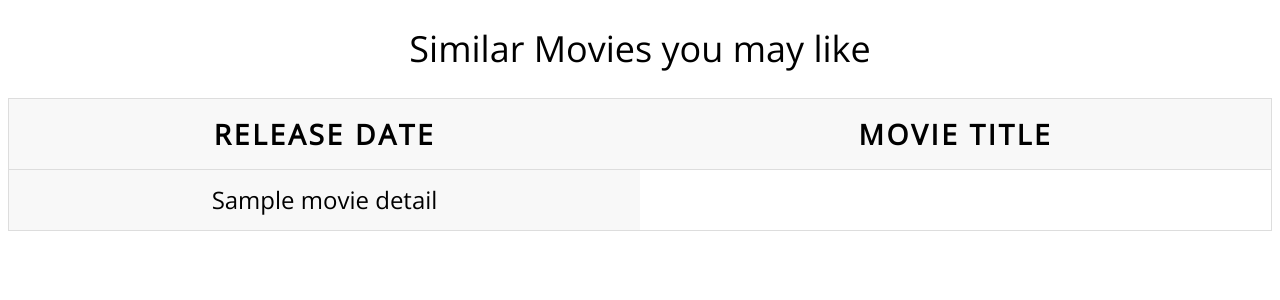
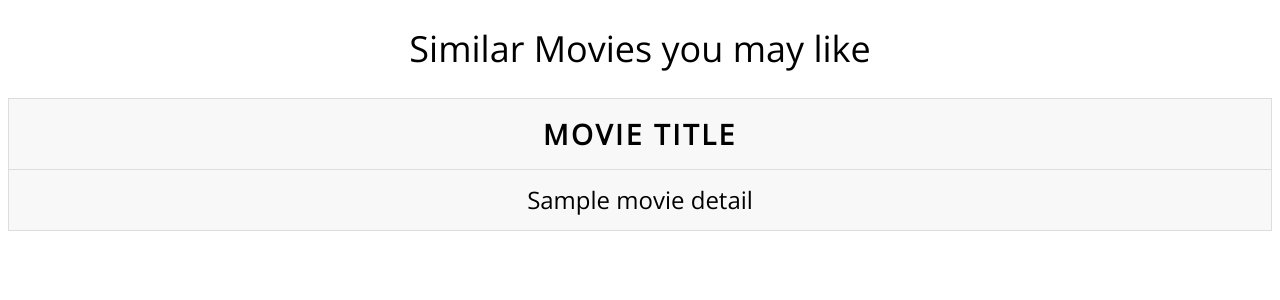
Before and after one commit to Manjong63/movie-recommendation-system, a Django app: template recommender/templates/recommender/result.html in a window 1280 px wide. Shown: the top 300 px of the page. Run offline with Django 4.2, Linux system fonts and the light colour scheme; the template is opened without the code that fills it: most values are stand-ins (such as "Sample title", 1, 10 or a date in 2020); parts of the project's set-up code (start-up, migrations or seed data) failed here and were passed over.

Commit message:
final changes working for model 1

```diff
--- a/recommender/templates/recommender/result.html
+++ b/recommender/templates/recommender/result.html
@@ -13,12 +13,11 @@
     <caption>Similar Movies you may like</caption>
     <thead>
       <tr>
-        <th scope="col">Release Date</th>
         <th scope="col">Movie Title</th>
       </tr>
     </thead>
     <tbody>
-      {% for each_movie_name, release_date in movie_details %}
+      {% for each_movie_name in movie_details %}
           <tr>
               <td>{{ each_movie_name }}</td>
           </tr>
--- a/recommender/views.py
+++ b/recommender/views.py
@@ -45,7 +45,7 @@
                 df = pa.parquet.read_table('static/model_03.parquet').to_pandas()
                 print("loaded model 3")
 
-            final_recommendations.append(get_recommendations(idx,df,offset))
+            final_recommendations.extend(get_recommendations(idx,df,offset).to_list())
         else:
             print("movie name not found in dbbbbbbbbbbbbbbbbbbbbbb")
 
```
